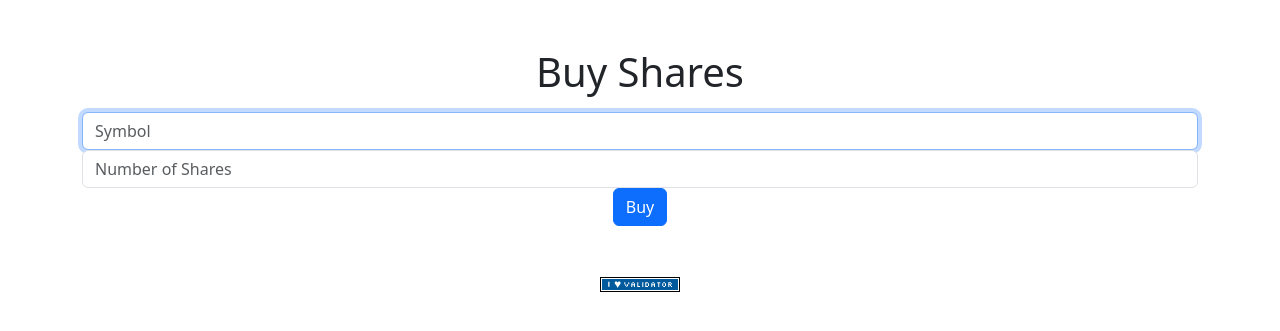
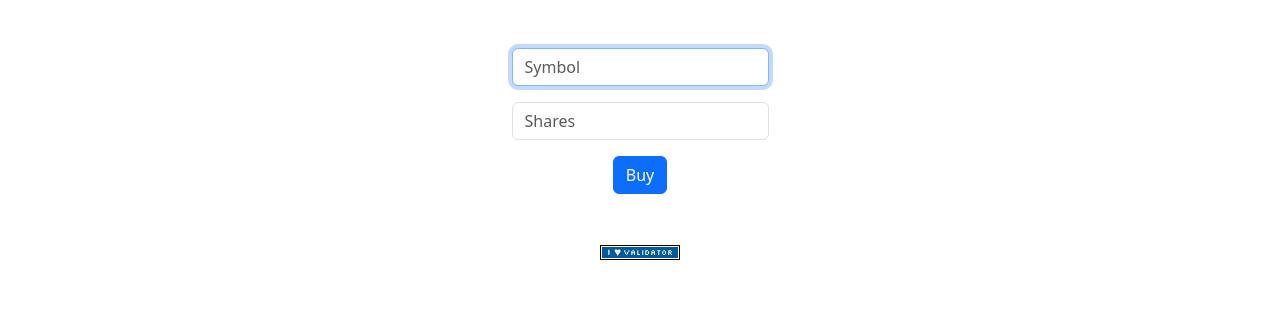
Before and after one commit to eyad-droid/my-cs50-projects, a Flask app: page /buy in a window 1280 px wide. Shown: the part 76-407 px from the top of the page. Run offline with Flask 3, Linux system fonts and the light colour scheme; the visitor is signed in with stand-in values (Sample User, id 1); some libraries are stand-ins or nearby versions.

Commit message:
automated commit by check50 [check50=True]

```diff
--- a/templates/buy.html
+++ b/templates/buy.html
@@ -5,13 +5,12 @@
 {% endblock %}
 
 {% block main %}
-    <h1 class="mb-3">Buy Shares</h1>
     <form action="/buy" method="post">
-        <div class="form-group">
-            <input autocomplete="off" autofocus class="form-control" id="symbol" name="symbol" placeholder="Symbol" type="text">
+        <div class="mb-3">
+            <input autocomplete="off" autofocus class="form-control mx-auto w-auto" id="symbol" name="symbol" placeholder="Symbol" type="text">
         </div>
-        <div class="form-group">
-            <input class="form-control" id="shares" name="shares" placeholder="Number of Shares" type="number">
+        <div class="mb-3">
+            <input autocomplete="off" class="form-control mx-auto w-auto" id="shares" name="shares" placeholder="Shares" type="number">
         </div>
         <button class="btn btn-primary" type="submit">Buy</button>
     </form>
```
